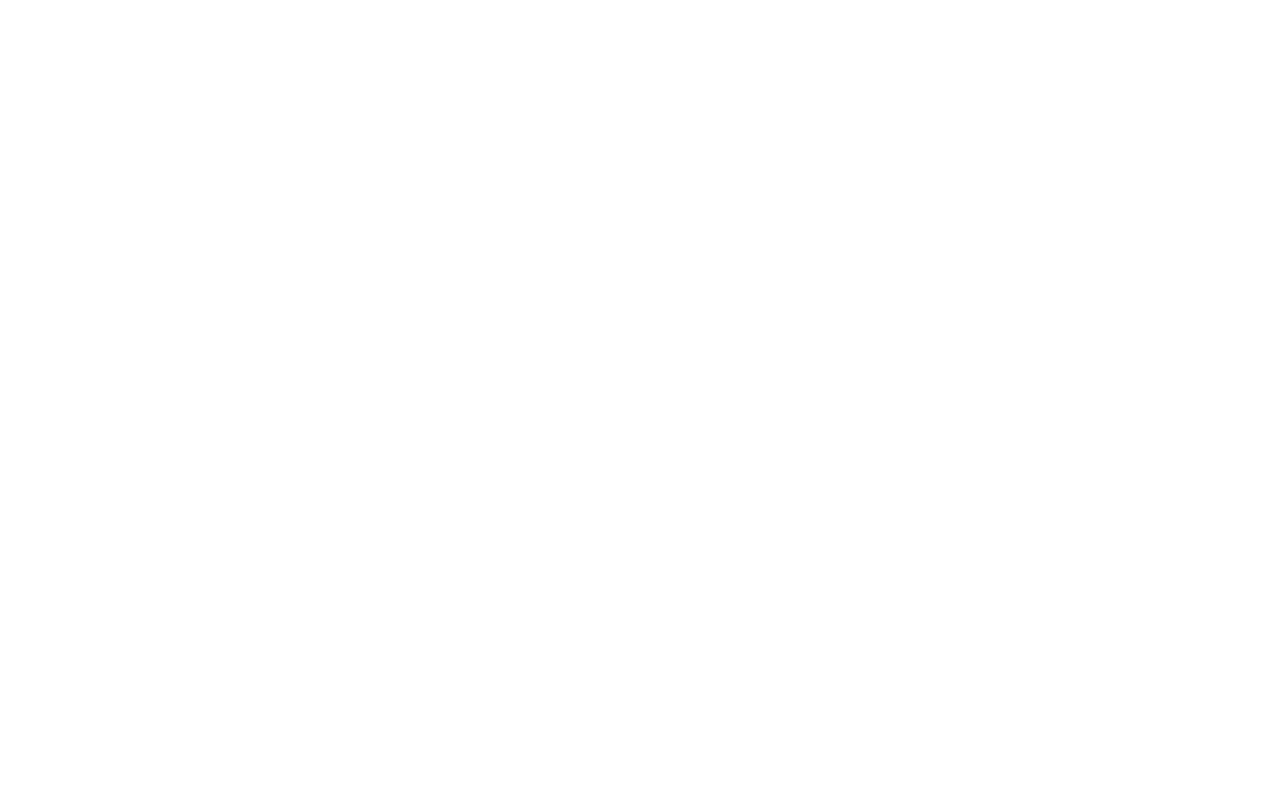
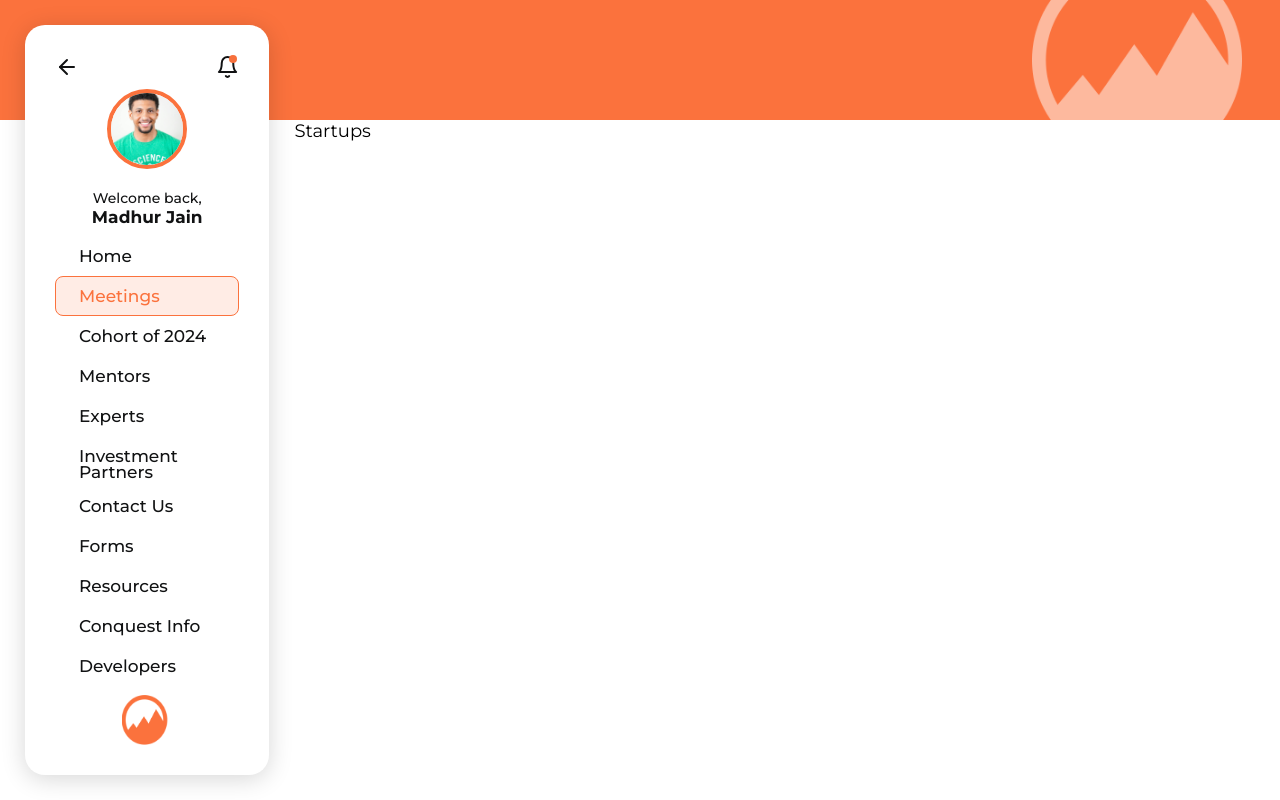
Before and after one commit to dvm-bitspilani/cel-conquest-2024, a React (Vite) app: page /dashboard/startups in a window 1280 px wide. Before the commit this address had no page. Built offline with nearby package versions, Linux system fonts and the light colour scheme.

Commit message:
feat: add startups page

```diff
--- a/src/App.jsx
+++ b/src/App.jsx
@@ -12,6 +12,7 @@ import { useEffect } from "react";
 import Dashboard from "./routes/Dashboard/Dashboard";
 import Home from "./routes/Dashboard/Home/Home";
 import Meetings from "./routes/Dashboard/Meetings/Meetings";
+import Startups from "./routes/Dashboard/Startups/Startups";
 ReactGA.initialize("G-ETE2M81K4Z"); // might have to put this in environment variables -> will do later
 
 function App() {
@@ -38,6 +39,7 @@ function App() {
         <Route path="dashboard" element={<Dashboard />}>
           <Route index element={<Home />}></Route>
           <Route path="meetings" element={<Meetings />}></Route>
+          <Route path="startups" element={<Startups />}></Route>
         </Route>
       </Routes>
     </WebContextProvider>
--- /dev/null
+++ b/src/routes/Dashboard/Startups/Startups.jsx
@@ -0,0 +1,8 @@
+import React from "react";
+import * as styles from "./Startups.module.scss";
+
+const Startups = () => {
+  return <div className={styles.startups}>Startups</div>;
+};
+
+export default Startups;
--- /dev/null
+++ b/src/routes/Dashboard/Startups/Startups.module.scss
@@ -0,0 +1,3 @@
+.startups {
+  font-size: large;
+}
```
